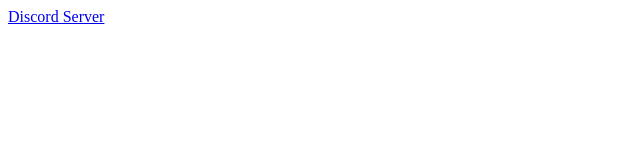
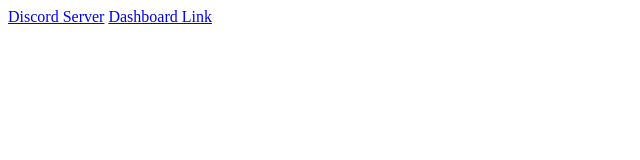
Before and after one commit to Christi-to-the-rescue/first-github-project, a plain HTML site: page index.html in a window 1280 px wide. Shown: the whole page, without its empty margins (0-640 px from the left). Drawn offline with Linux system fonts and the light colour scheme.

Commit message:
Added Link

```diff
--- a/index.html
+++ b/index.html
@@ -8,5 +8,6 @@
 </head>
 <body>
     <a href="https://discord.gg/frontend" target="_blank">Discord Server</a>
+    <a href="/dashboard.html">Dashboard Link</a>
 </body>
 </html>
```
